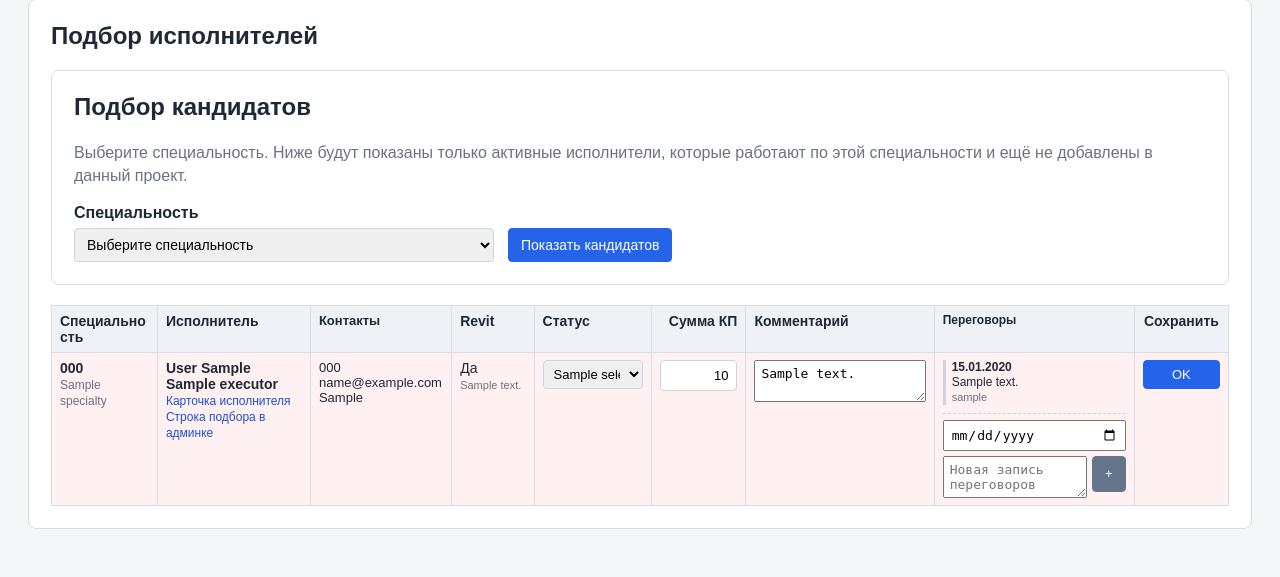
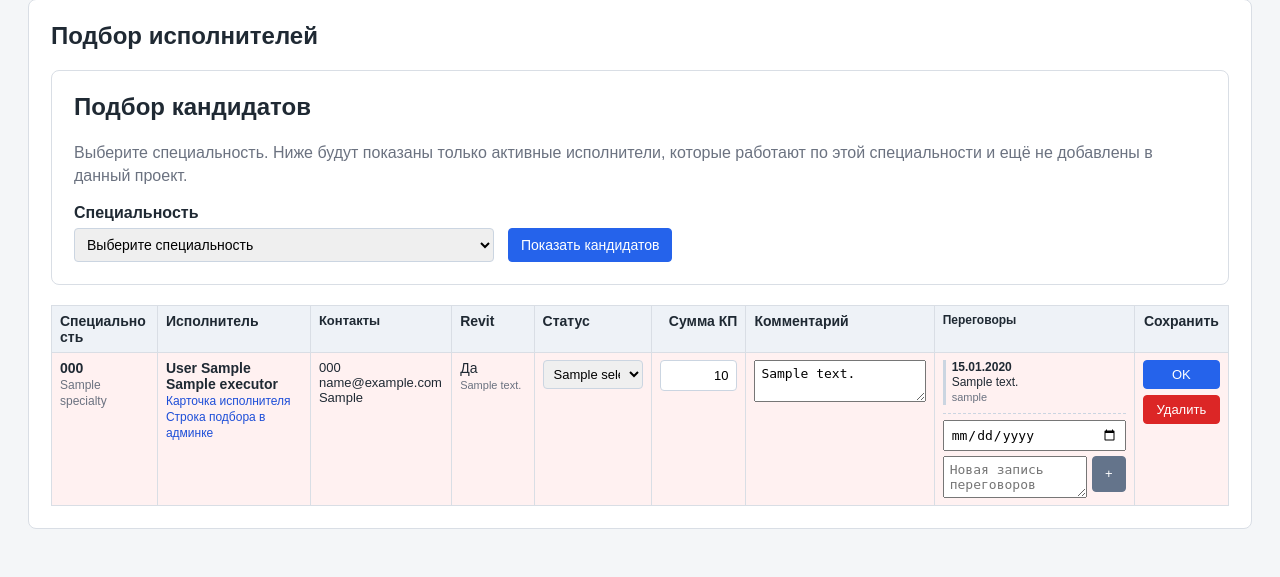
Before and after one commit to aTBepTKa/contractors_db, a Django app: page /projects/1/ in a window 1280 px wide. Shown: the part 580-1157 px from the top of the page. Run offline with Django 5.2, Linux system fonts and the light colour scheme; a user stored in the database is signed in; tables that the repository leaves empty hold one stand-in row (values such as "Sample post").

Commit message:
Add project selection deletion

```diff
--- a/directory/static/directory/css/main.css
+++ b/directory/static/directory/css/main.css
@@ -501,3 +501,16 @@ button:hover,
 .secondary-button:hover {
     background: #475569;
 }
+
+.delete-selection-form {
+    margin-top: 6px;
+}
+
+.danger-button {
+    background: #dc2626;
+    border-color: #dc2626;
+}
+
+.danger-button:hover {
+    background: #b91c1c;
+}
--- a/directory/templates/directory/project_detail.html
+++ b/directory/templates/directory/project_detail.html
@@ -366,6 +366,18 @@
                             >
                                 OK
                             </button>
+
+                            <form
+                                method="post"
+                                action="/selections/{{ item.selection.id }}/delete/"
+                                onsubmit="return confirm('Удалить строку подбора по исполнителю {{ item.selection.executor }}?');"
+                                class="delete-selection-form"
+                            >
+                                {% csrf_token %}
+                                <button type="submit" class="compact-button danger-button">
+                                    Удалить
+                                </button>
+                            </form>
                         </td>
                     </tr>
                 {% endfor %}
--- a/directory/urls.py
+++ b/directory/urls.py
@@ -11,4 +11,5 @@ urlpatterns = [
     path("projects/<int:project_id>/", views.project_detail, name="project_detail"),
     path("selections/<int:selection_id>/update/", views.update_project_selection, name="update_project_selection"),
     path("selections/<int:selection_id>/negotiations/add/", views.add_selection_negotiation, name="add_selection_negotiation"),
+    path("selections/<int:selection_id>/delete/", views.delete_project_selection, name="delete_project_selection"),
 ]
--- a/directory/views.py
+++ b/directory/views.py
@@ -561,3 +561,17 @@ def add_selection_negotiation(request, selection_id):
         )
 
     return redirect("project_detail", project_id=selection.project.id)
+
+@login_required
+def delete_project_selection(request, selection_id):
+    selection = get_object_or_404(
+        ProjectSelection.objects.select_related("project"),
+        id=selection_id,
+    )
+
+    project_id = selection.project.id
+
+    if request.method == "POST":
+        selection.delete()
+
+    return redirect("project_detail", project_id=project_id)
```
